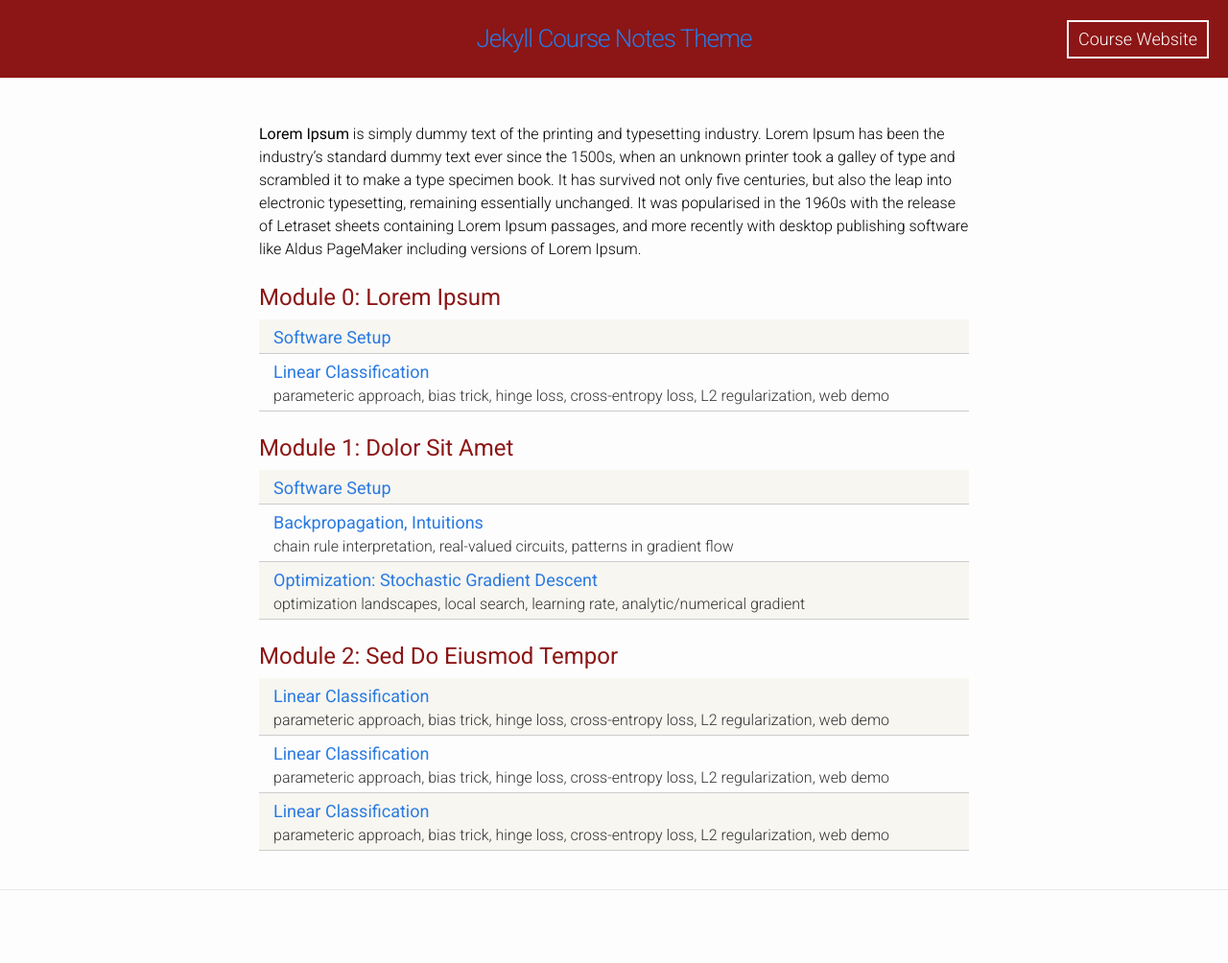
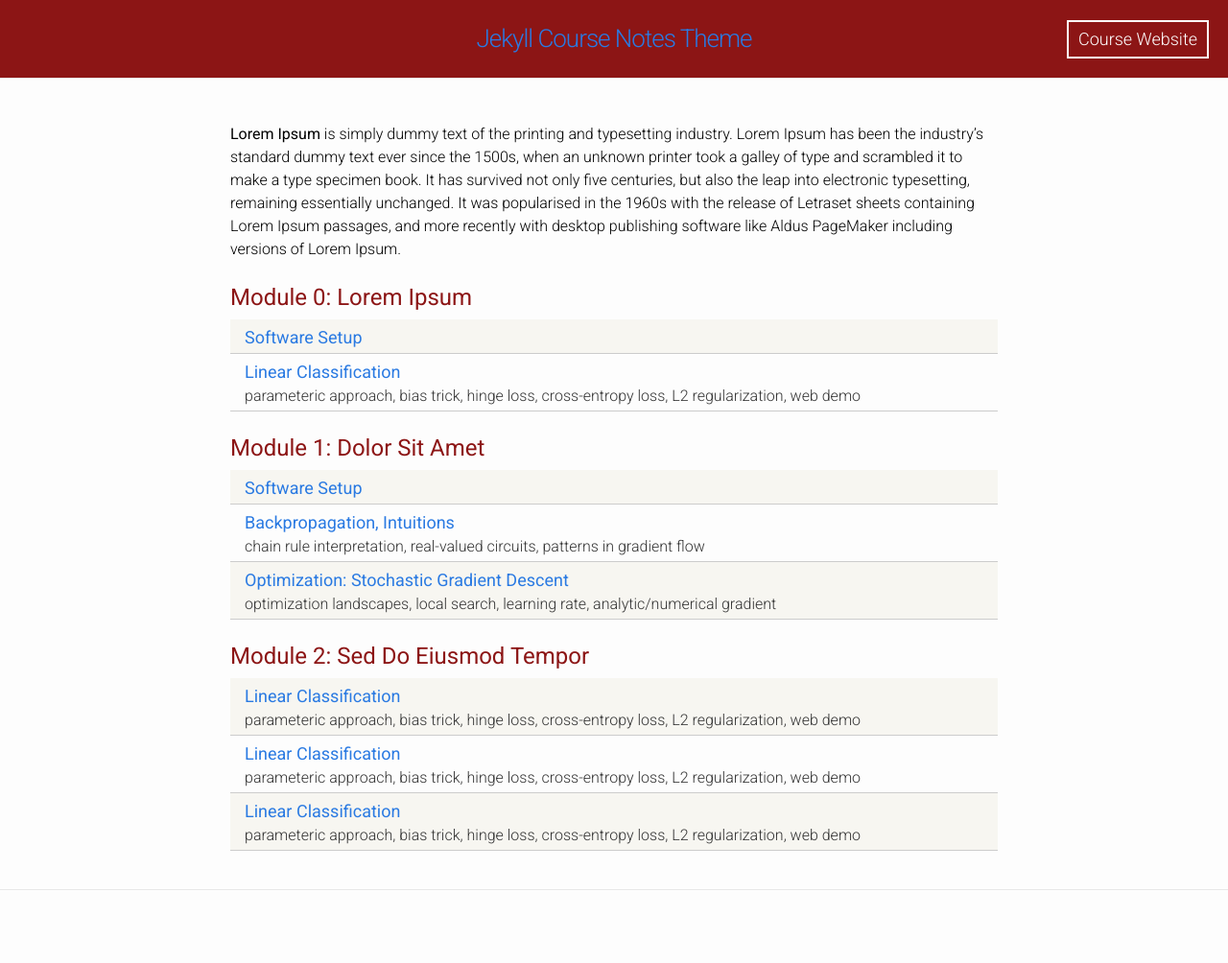
Before and after one commit to brentyi/jekyll-course-notes, a Jekyll site: the page built from index.md, in a window 1280 px wide. Shown: the whole page at 96% size. Built offline with Jekyll 4.4.1, drawn with Linux system fonts in a browser that asks for light colours.

Commit message:
Tweak styles

```diff
--- a/css/main.css
+++ b/css/main.css
@@ -47,7 +47,6 @@ h6 {
 /* ----------------------------------------------------------*/
 
 body > main {
-  box-sizing: border-box;
   max-width: 80rem;
   padding: 3rem;
   margin: 0 auto;
```
Also changed, not shown: _plugins/prettier.rb (+15 -3 lines).
